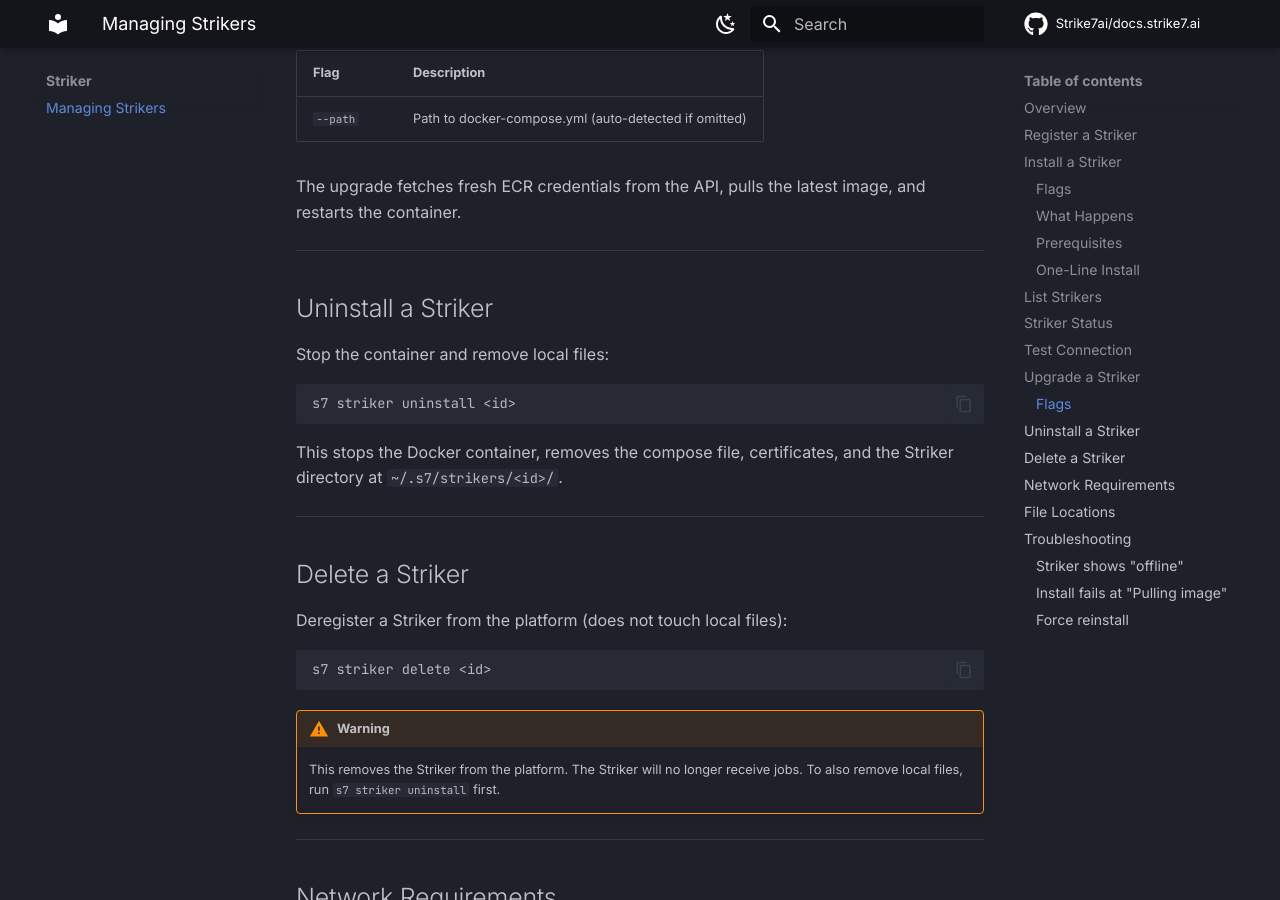
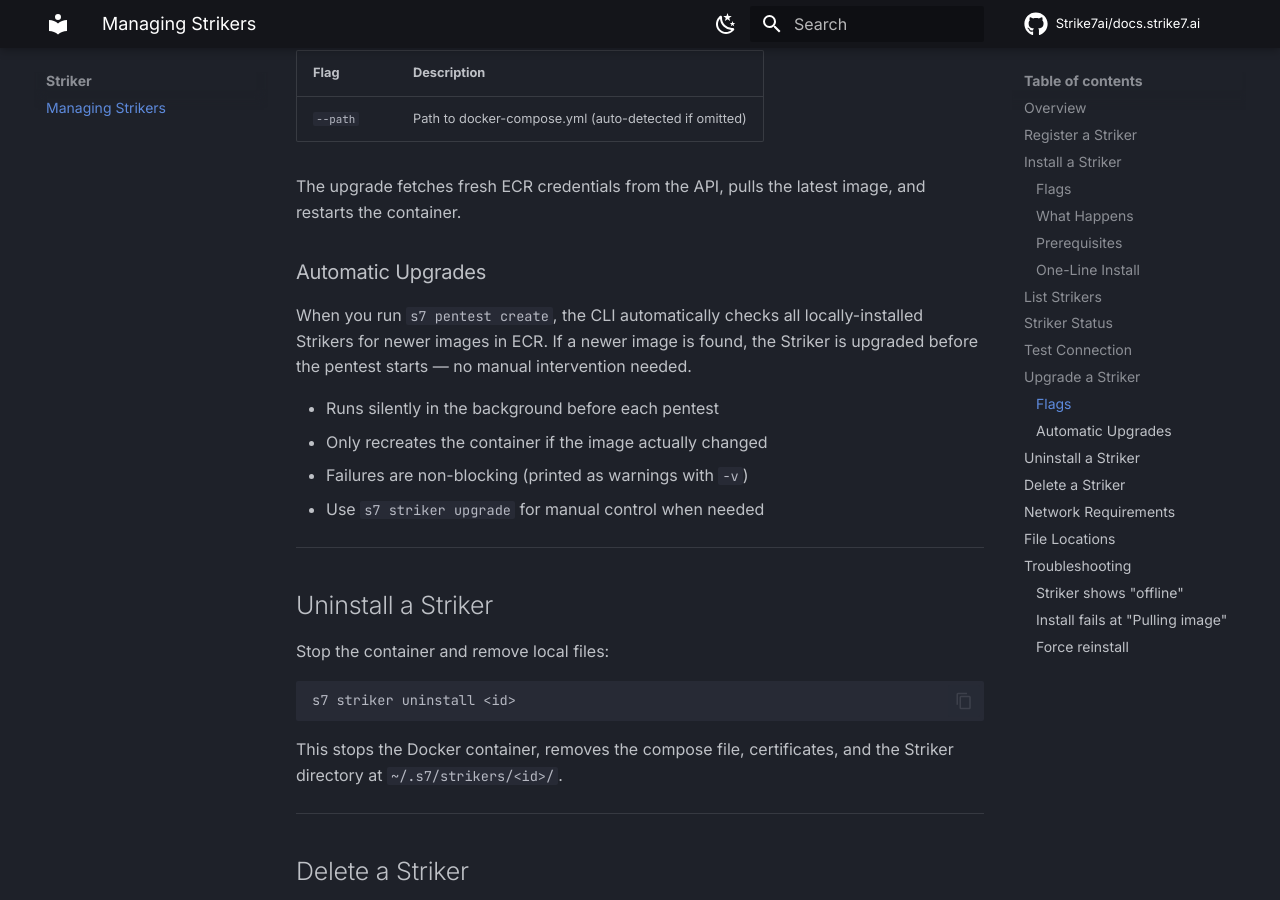
Before and after one commit to Strike7ai/docs.strike7.ai, an MkDocs documentation site: the page built from docs/striker.md, in a window 1280 px wide and 900 px high, scrolled down 3527 px. Built offline with MkDocs 1.6.1 and Material for MkDocs 9.7.7, drawn with Linux system fonts in a browser that asks for light colours; comment, search, counter and statistics services are not loaded.

Commit message:
docs: add automatic Striker upgrade documentation
Co-Authored-By: Claude Opus 4.6 <noreply@anthropic.com>

```diff
--- a/docs/striker.md
+++ b/docs/striker.md
@@ -156,6 +156,15 @@ s7 striker upgrade <id>
 
 The upgrade fetches fresh ECR credentials from the API, pulls the latest image, and restarts the container.
 
+### Automatic Upgrades
+
+When you run `s7 pentest create`, the CLI automatically checks all locally-installed Strikers for newer images in ECR. If a newer image is found, the Striker is upgraded before the pentest starts — no manual intervention needed.
+
+- Runs silently in the background before each pentest
+- Only recreates the container if the image actually changed
+- Failures are non-blocking (printed as warnings with `-v`)
+- Use `s7 striker upgrade` for manual control when needed
+
 ---
 
 ## Uninstall a Striker
```
